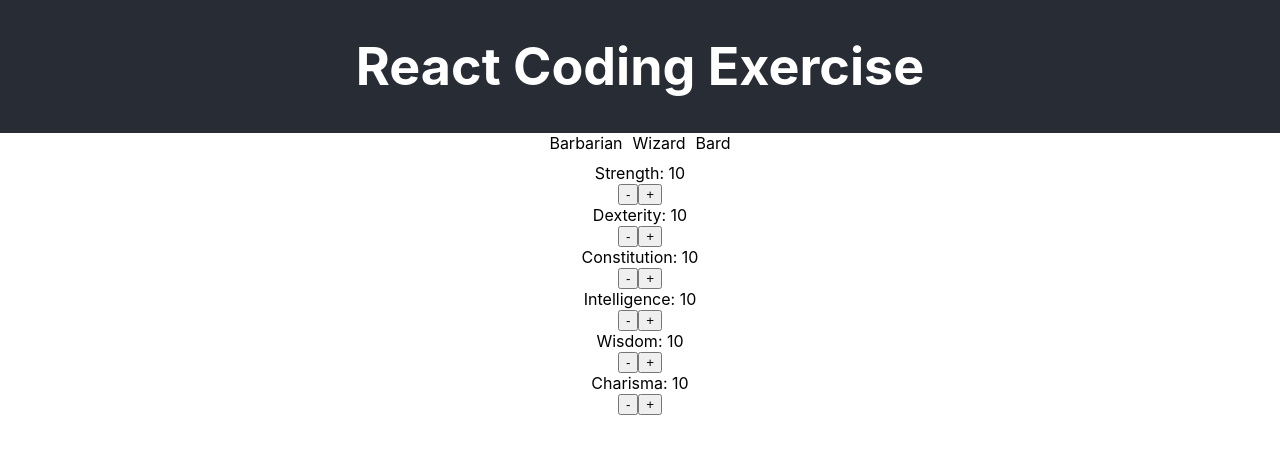
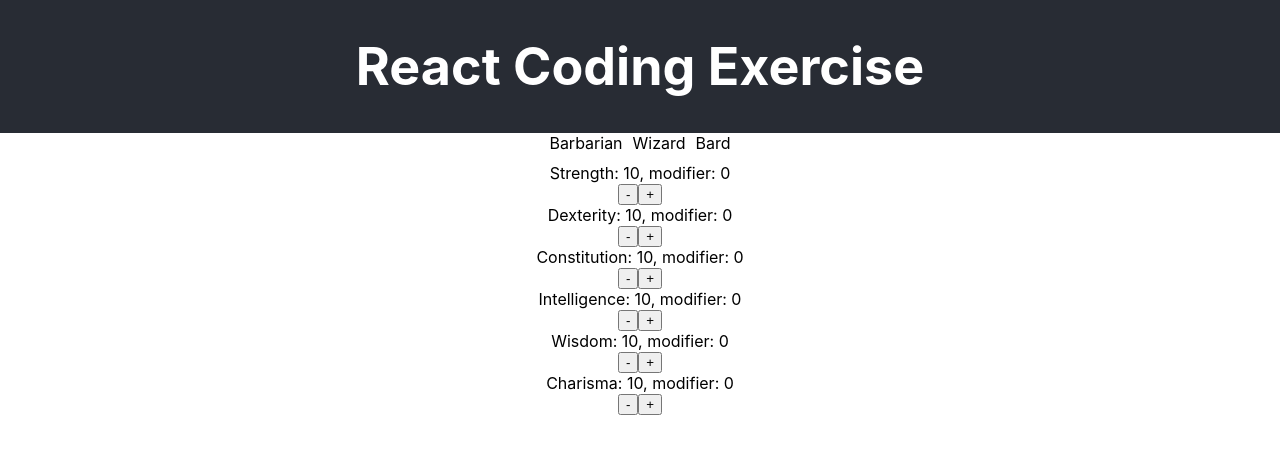
Before and after one commit to nsptel/recruiting-webapp-character, a React (Create React App) app: page / in a window 1280 px wide. Shown: the top 454 px of the page. Built offline with nearby package versions, Linux system fonts and the light colour scheme.

Commit message:
Implement and display ability modifier

```diff
--- a/src/App.js
+++ b/src/App.js
@@ -9,6 +9,7 @@ function App() {
     id: ind + 1,
     name: attr,
     value: 10,
+    modifier: 0,
   }));
   const [attrList, setAttrList] = useState(attrs);
 
--- a/src/components/AttributeList.jsx
+++ b/src/components/AttributeList.jsx
@@ -5,10 +5,12 @@ export default function AttributeList({ list, updateList }) {
     updateList(
       list.map((prevAttr) => {
         if (prevAttr.id === id) {
-          return {
+          const newAttr = {
             ...prevAttr,
             value: prevAttr.value + updateWith,
           };
+          newAttr.modifier = Math.floor((newAttr.value - 10) / 2);
+          return newAttr;
         }
         return prevAttr;
       })
@@ -21,7 +23,7 @@ export default function AttributeList({ list, updateList }) {
         return (
           <div key={attr.id}>
             <span style={{ display: "block" }}>
-              {attr.name}: {attr.value}
+              {attr.name}: {attr.value}, modifier: {attr.modifier}
             </span>
             <div>
               <button onClick={() => updateAttr(attr.id, -1)}>-</button>
```
